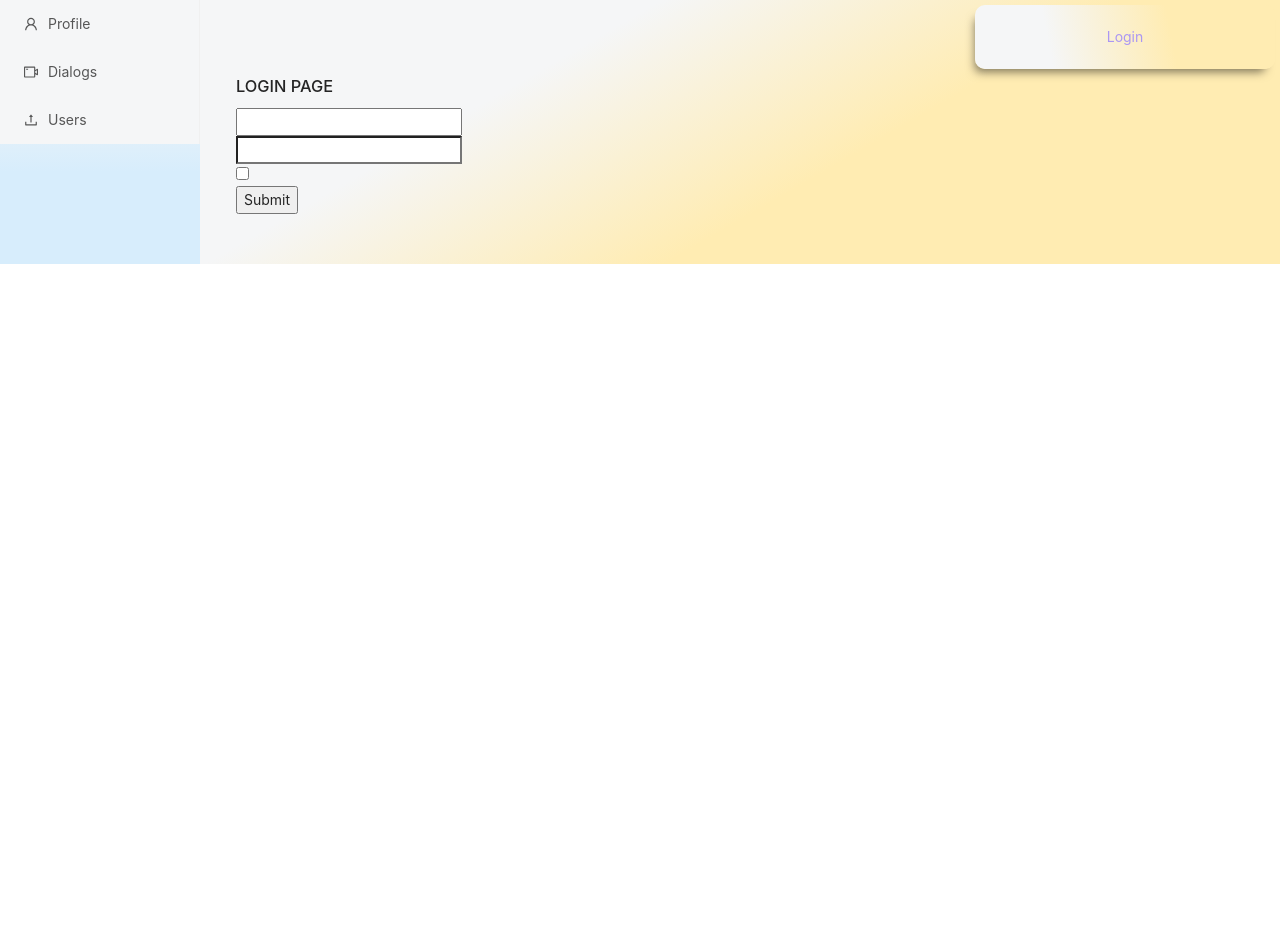
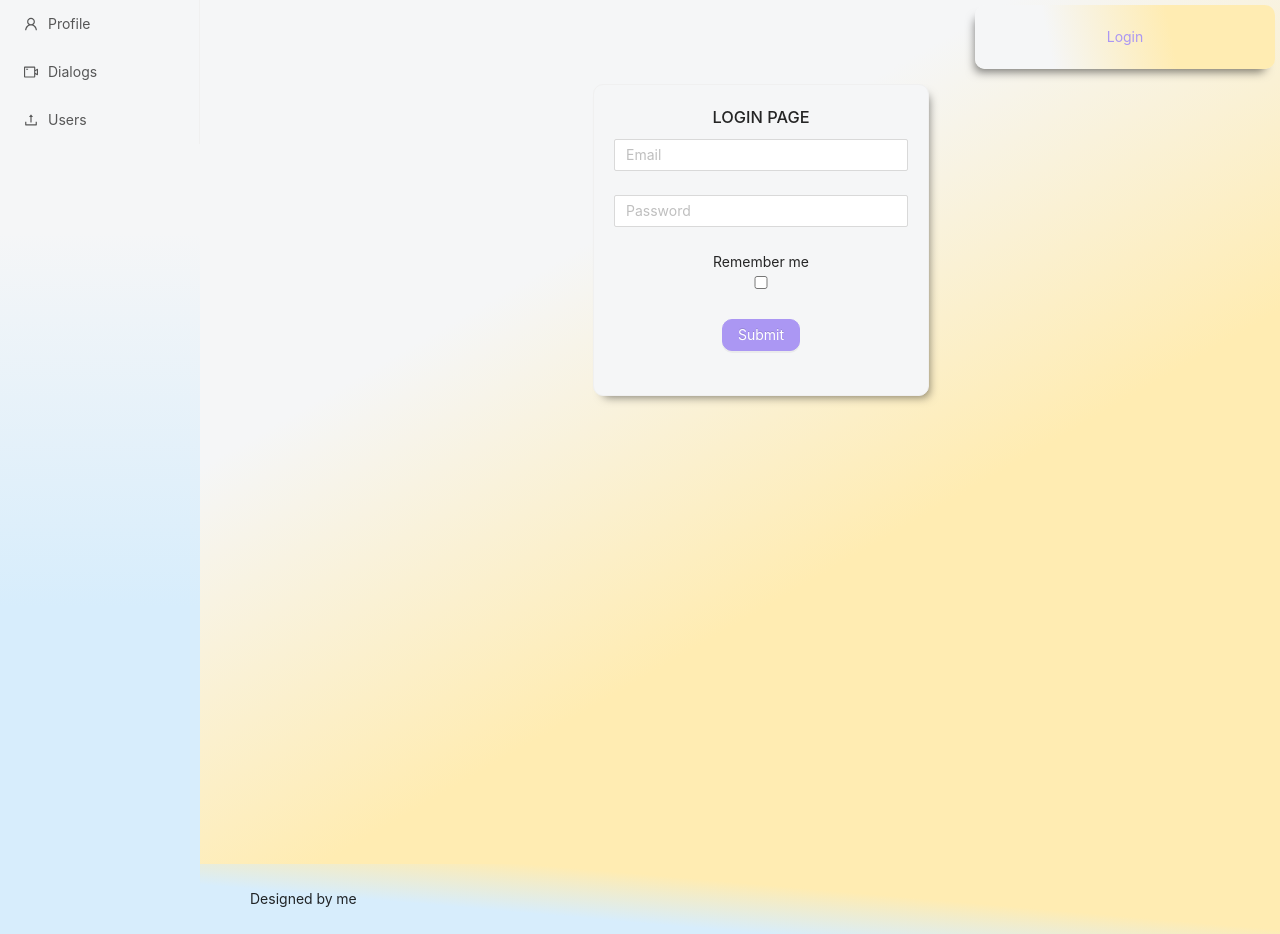
Before and after one commit to Lapa17/lapa-app, a React (Create React App) app: page /login in a window 1280 px wide. Before the commit the page ends 800 px from the top, so only its background shows below. Built offline with nearby package versions, Linux system fonts and the light colour scheme; no server answers.

Commit message:
styled login page and added footer

```diff
--- a/src/App.tsx
+++ b/src/App.tsx
@@ -75,7 +75,7 @@ class App extends React.Component<AppPropsType> {
                 <Layout className="site-layout">
                     <HeaderRC />
                     <Content style={{ margin: '24px 16px 0', overflow: 'initial' }}>
-                        <div className="site-layout-background" style={{ padding: '50px 20px' }}>
+                        <div className="site-layout-background" style={{ padding: '60px 20px' }}>
                             <Suspense fallback={<Preloader />}>
                                 <Switch>
                                     <Route path='/profile/:userId?' render={() => <Profile />} />
@@ -88,7 +88,9 @@ class App extends React.Component<AppPropsType> {
                             </Suspense>
                         </div>
                     </Content>
+                    <Footer style={{background:'linear-gradient(5deg, #d7edfc 30%, #ffecb2 60%)'}}>Designed by me</Footer>
                 </Layout>
+
             </Layout>
         );
     }
--- a/src/components/Login/Login.tsx
+++ b/src/components/Login/Login.tsx
@@ -1,4 +1,4 @@
-import React, { useState } from 'react'
+import React, {useEffect, useState} from 'react'
 import { useForm, SubmitHandler } from "react-hook-form";
 import { connect } from 'react-redux';
 import { Redirect } from 'react-router-dom';
@@ -7,6 +7,7 @@ import { StateDataType } from '../../redux/store';
 import { loginningValidationSchema } from '../../utilits/validations/validationScheme';
 import { yupResolver } from '@hookform/resolvers/yup'
 import {getCaptchaUrl, setLoginData} from "../../redux/login-reducer";
+import {Button, Card, Col, Form, Input, Row} from "antd";
 
 type Inputs = {
     login: string,
@@ -30,10 +31,10 @@ type LoginPropsType = {
 }
 
 const Login: React.FC<LoginPropsType> = (props) => {
-    const { register, handleSubmit, formState: { errors } } = useForm<Inputs>({
-        resolver: yupResolver (loginningValidationSchema)
-    });
-
+    // const { register, handleSubmit, formState: { errors } } = useForm<Inputs>({
+    //     resolver: yupResolver (loginningValidationSchema)
+    // });
+    const [form] = Form.useForm()
     const onSubmit: SubmitHandler<Inputs> = (data) => {
         loginRequest(data.login, data.password, data.rememberMe, data.captcha);
         props.setLoginData(data)
@@ -45,33 +46,39 @@ const Login: React.FC<LoginPropsType> = (props) => {
     if (props.isAuth) {
         return <Redirect to={'/profile'} />
     }
-
+    // {pattern: /^[A-Za-z]+$/i , message: 'Incorrect symbols'},
     return (
-
-        <div>
+        <Row justify={"center"} style={{height:'90vh'}}>
+        <Col xs={{ span: 23, offset: 1 }}
+             md={{ span: 23, offset: 1 }}
+             lg={{ span: 8, offset: 1 }}
+             xl={{ span: 8, offset: 1 }}>
+            <Card style={{boxShadow: 'rgb(0 0 0 / 50%) 5px 6px 10px -5px', textAlign:"center"}}>
             <h1>LOGIN PAGE</h1>
-            <form onSubmit={handleSubmit(onSubmit)}>
-                <div>
-                    <input defaultValue={''} {...register("login", { required: true, pattern: /^[A-Za-z]+$/i })} />
-                </div>
-                {props.errorMessage && <span>{props.errorMessage}</span>}
-                {errors.login && <span>This field is required</span>}
-                <div>
-                    <input defaultValue={''} type='password' {...register("password", { required: true })} />
-                </div>
-                {errors.password && <span>{errors.password.message}</span>}
-                <div>
-                    <input type='checkbox' {...register("rememberMe")} />
-                </div>
-                {props.captchaUrl && <div>
+            <Form onFinish={onSubmit} form={form}>
+                <Form.Item name="login" rules={[{required: true, message:'You need to write your Email'},
+                    {type:'email', message: 'Must be Email' }]}>
+                    <Input name="login" placeholder={'Email'}/>
+                </Form.Item>
+                <Form.Item name="password" rules={[{required: true, message:'You need to write your password'}]}>
+                    <Input name="password" placeholder={'Password'}/>
+                </Form.Item>
+                <Form.Item name="rememberMe">
+                  <span>Remember me</span>  <Input type='checkbox' name="rememberMe" />
+                </Form.Item>
+                {props.captchaUrl && <Form.Item name="captcha">
                     <img src={props.captchaUrl} style={{width:'200px'}}/>
-                    <input type='text' {...register("captcha")}/>
-                </div>}
-                <div>
-                    <input type="submit" />
-                </div>
-            </form>
-        </div>
+                    <Input type='text' name="captcha"/>
+                </Form.Item>}
+                <Form.Item>
+                    <Button type="primary" htmlType="submit">
+                        Submit
+                    </Button>
+                </Form.Item>
+            </Form>
+            </Card>
+        </Col>
+        </Row>
     )
 }
 
--- a/src/components/Profile/Profile.tsx
+++ b/src/components/Profile/Profile.tsx
@@ -32,7 +32,10 @@ const Profile = () => {
   useEffect(() => {
     if (isAuth) {
       if (!userId) {
-        userId = mainUserId
+        if(mainUserId !== 0){
+          userId = mainUserId
+        }
+        else userId = 21095
       }
       dispatch(getProfile(userId))
       dispatch(getStatus(userId))
```
